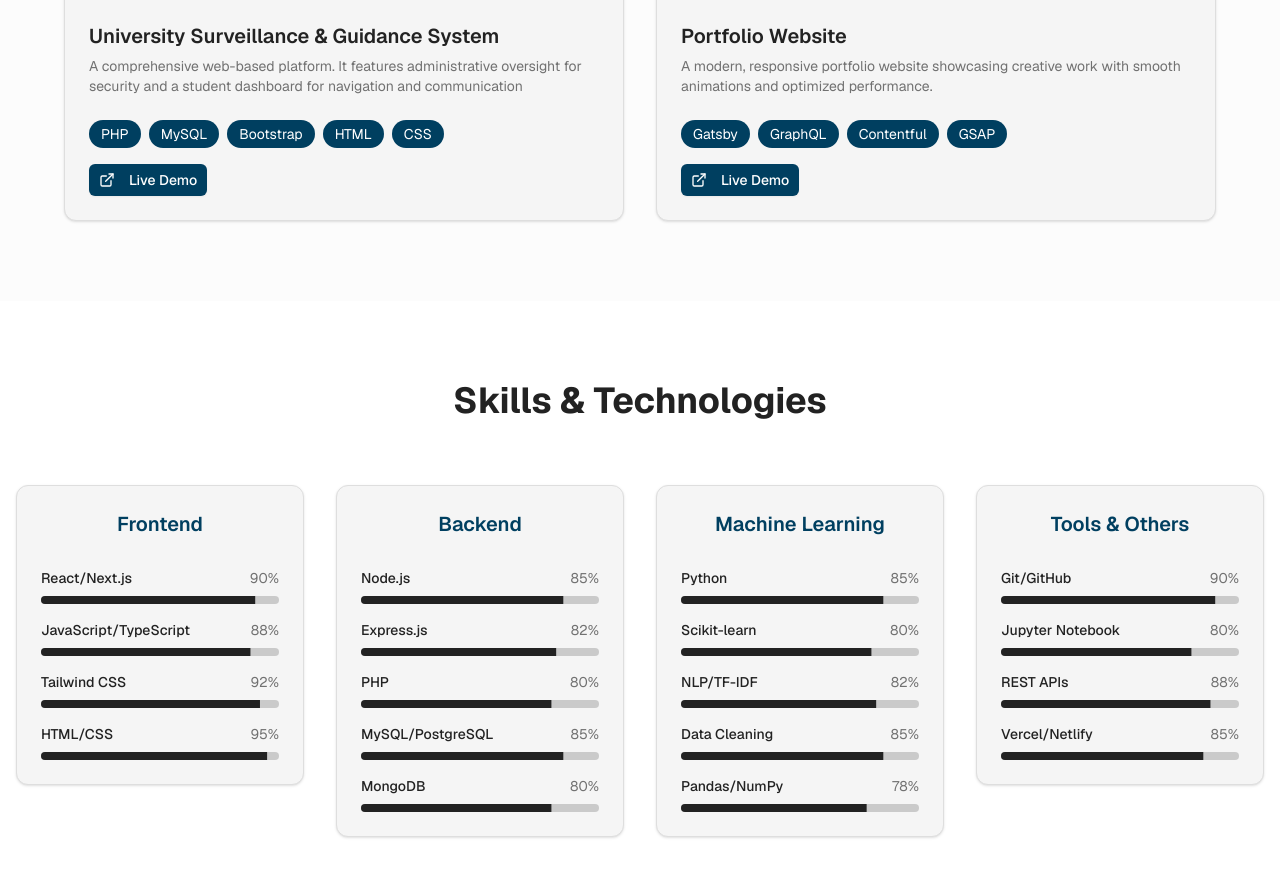
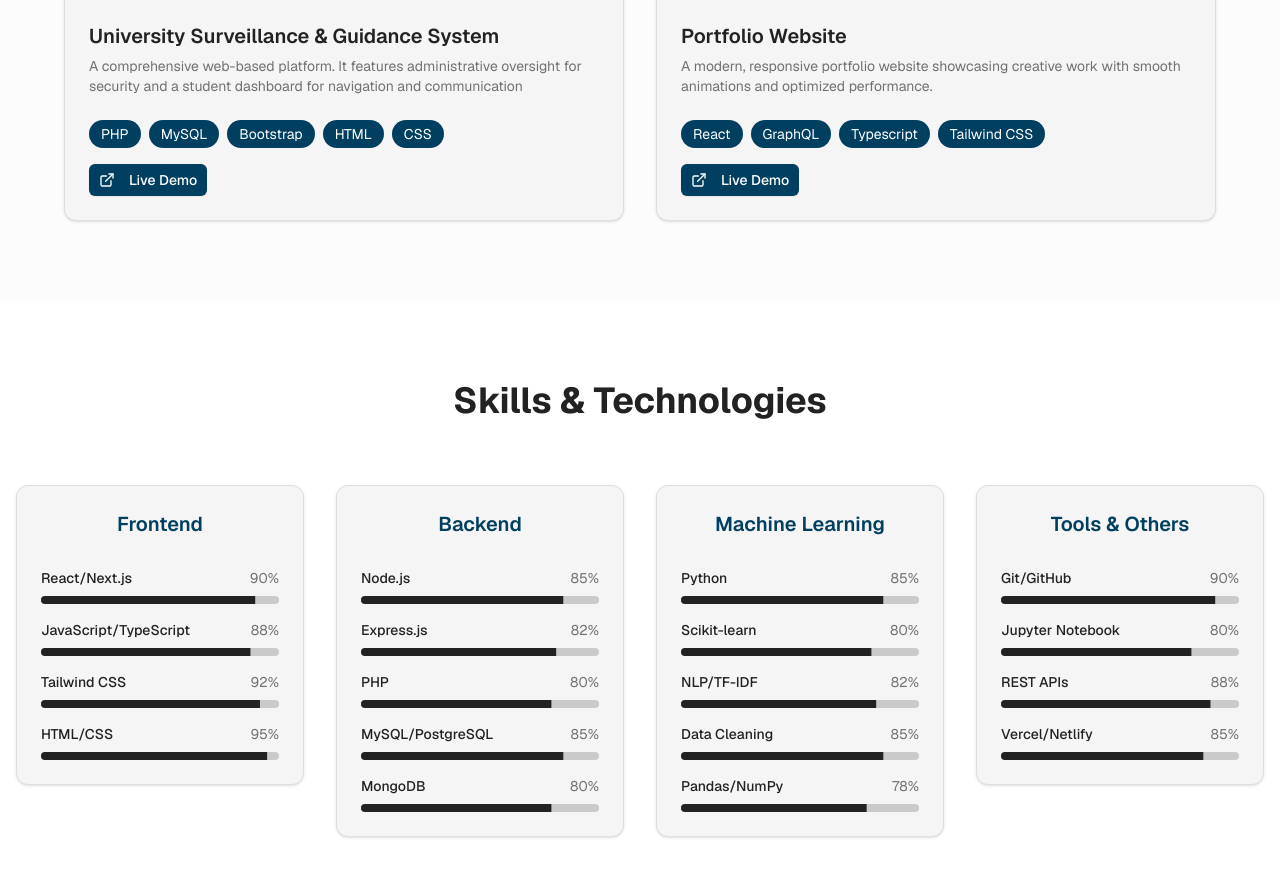
Before and after one commit to Kona15/portfolio-, a Next.js app: page / in a window 1280 px wide. Shown: the part 2640-3516 px from the top of the page. Built offline with nearby package versions, Linux system fonts and the light colour scheme.

Commit message:
Update projects section

```diff
--- a/components/projects-section.tsx
+++ b/components/projects-section.tsx
@@ -35,7 +35,7 @@ const projects = [
     description:
       "A modern, responsive portfolio website showcasing creative work with smooth animations and optimized performance.",
     image: "/creative-portfolio-website.png",
-    tech: ["Gatsby", "GraphQL", "Contentful", "GSAP"],
+    tech: ["React", "GraphQL", "Typescript", "Tailwind CSS"],
     liveUrl: "https://gatsby-portfolio-demo.netlify.app",
     githubUrl: "https://github.com/LekoArts/gatsby-starter-portfolio-cara",
   },
```
